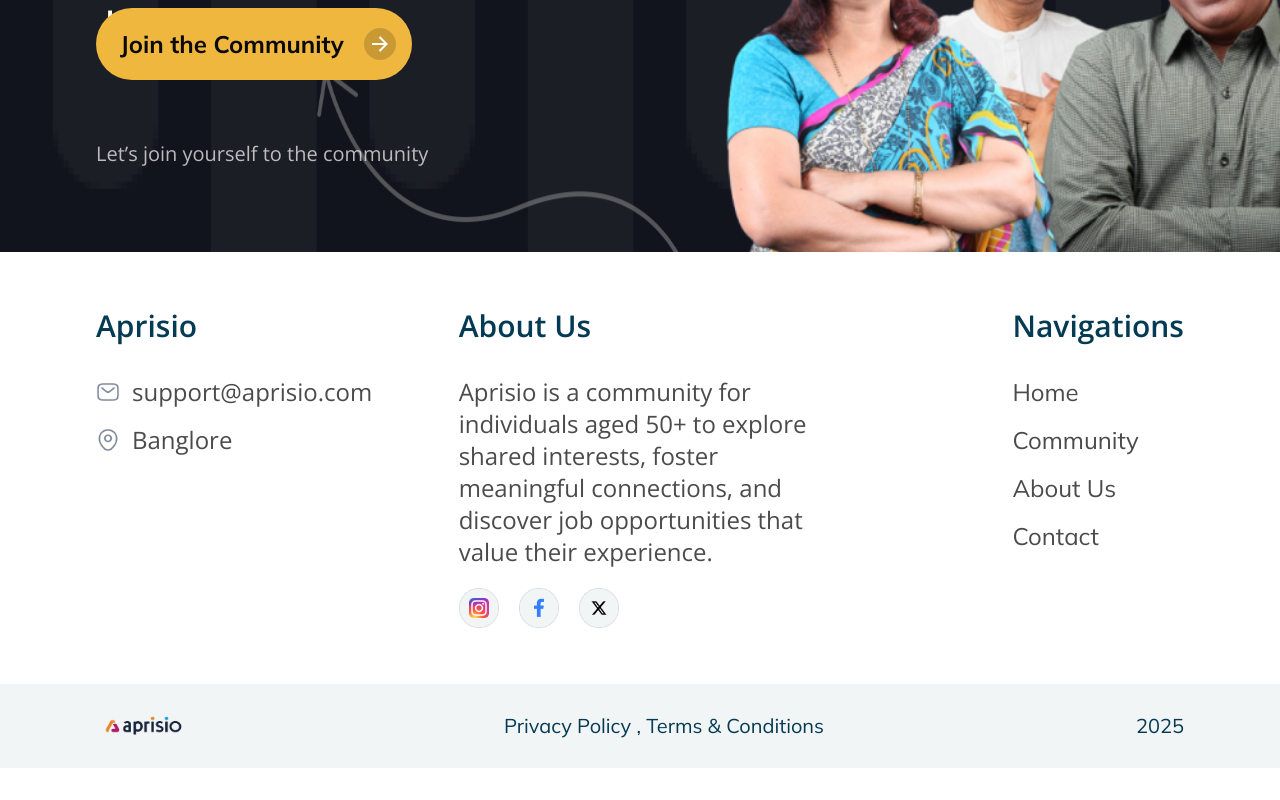
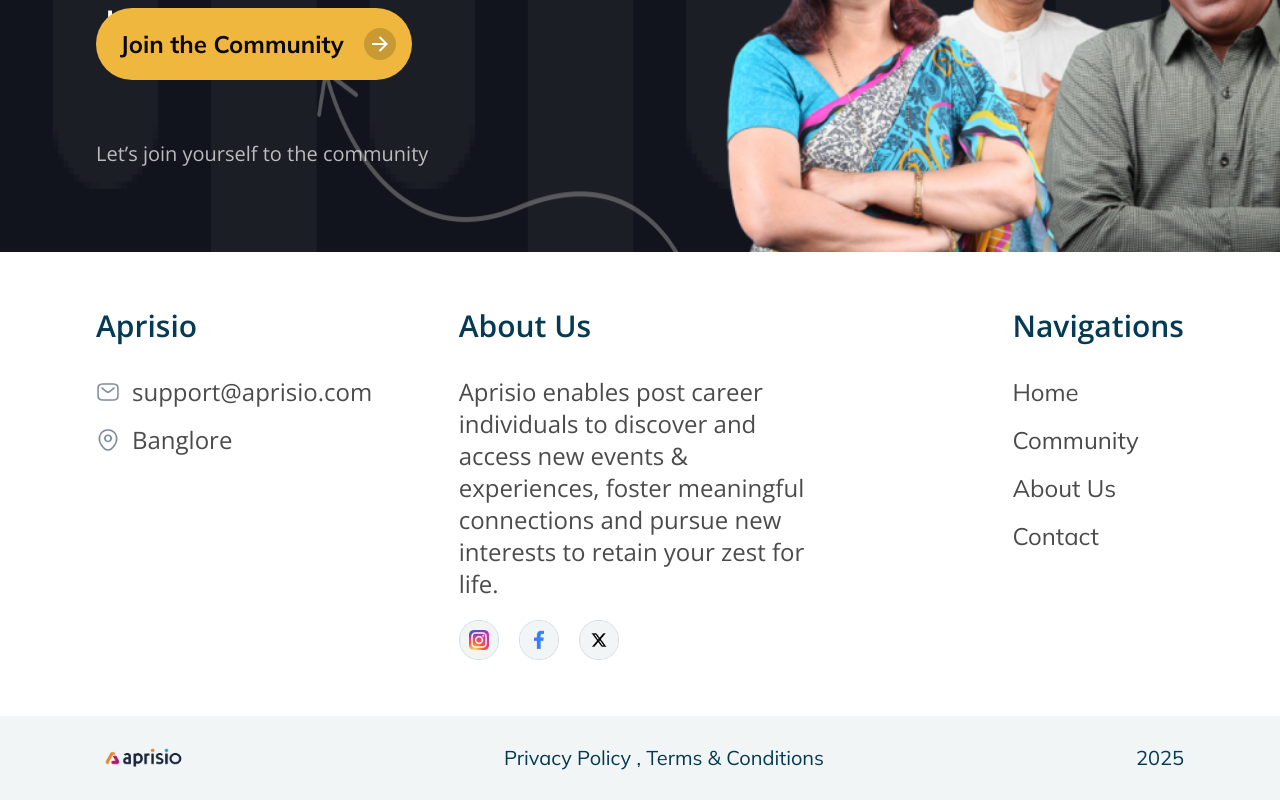
Before and after one commit to yosuwa05/aprisio, a Next.js app in the folder frontend/: page / in a window 1280 px wide. Shown: the part 6332-7132 px from the top of the page. Before the commit the page ends 7100 px from the top, so only its background shows below. Built offline with nearby package versions, Linux system fonts and the light colour scheme.

Commit message:
footer content changed

```diff
--- a/frontend/src/components/shared/footer.tsx
+++ b/frontend/src/components/shared/footer.tsx
@@ -37,9 +37,7 @@
             About Us
           </h1>
           <p className="text-[#353535E3] font-sans xl:text-2xl text-xl">
-            Aprisio is a community for individuals aged 50+ to explore shared
-            interests, foster meaningful connections, and discover job
-            opportunities that value their experience.
+          Aprisio enables post career individuals to discover and access new events & experiences, foster meaningful connections and pursue new interests to retain your zest for life.
           </p>
           {/* social icons */}
           <div className="flex pt-5 lg:gap-5 gap-3">
```
